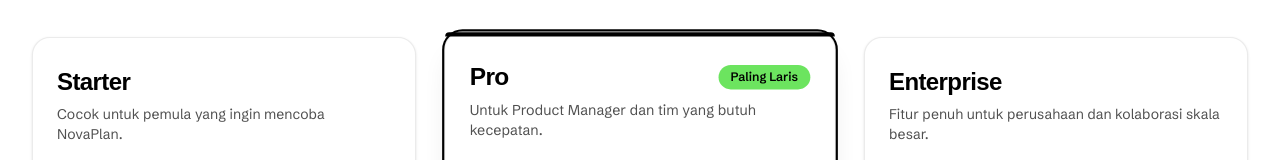
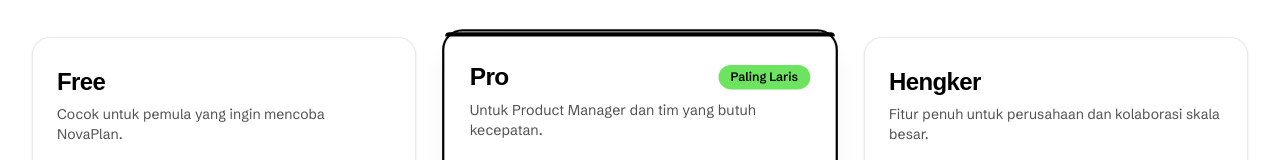
Before and after one commit to ghazyAlghifari508/novaplan-ai, a Next.js app: page /pricing in a window 1280 px wide. Shown: the part 400-560 px from the top of the page. Built offline with nearby package versions, Linux system fonts and the light colour scheme; no server answers; a web font is replaced by a local one.

Commit message:
style: update pricing card names to Free, Pro, and Hengker

```diff
--- a/src/components/ui/pricing-card.tsx
+++ b/src/components/ui/pricing-card.tsx
@@ -268,8 +268,8 @@
 
 export const novaPlanPlans: [PriceTier, PriceTier, PriceTier] = [
   {
-    id: 'starter',
-    name: 'Starter',
+    id: 'free',
+    name: 'Free',
     description: 'Cocok untuk pemula yang ingin mencoba NovaPlan.',
     priceMonthly: 0,
     priceAnnually: 0,
@@ -302,8 +302,8 @@
     ],
   },
   {
-    id: 'enterprise',
-    name: 'Enterprise',
+    id: 'hengker',
+    name: 'Hengker',
     description: 'Fitur penuh untuk perusahaan dan kolaborasi skala besar.',
     priceMonthly: 149000,
     priceAnnually: 1430000,
```
